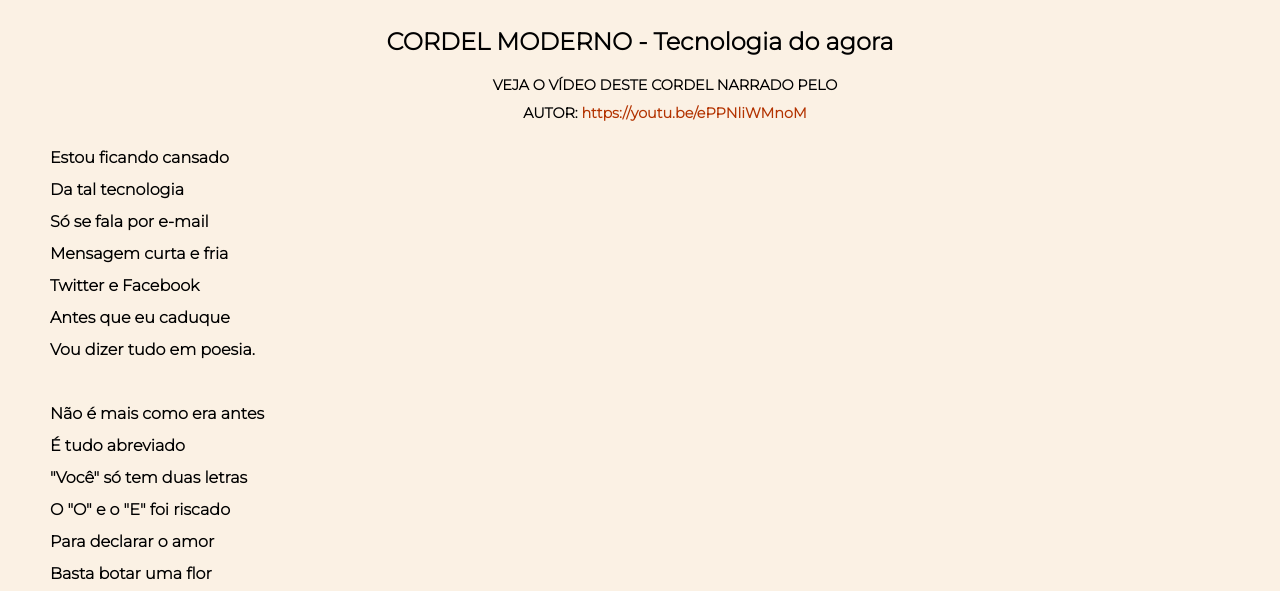
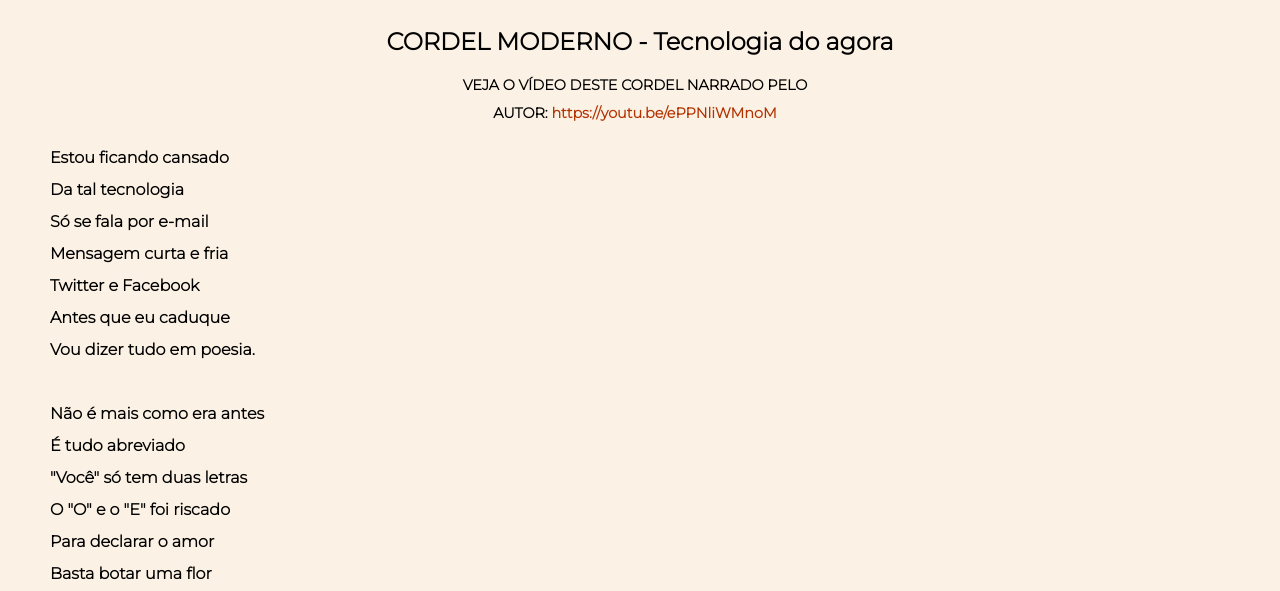
Before and after one commit to MatheusProgramadorBR/projetocordel, a plain HTML site: page index.html in a window 1280 px wide. Shown: the part 209-800 px from the top of the page. Drawn offline with Linux system fonts and the light colour scheme.

Commit message:
Site Atualizado

```diff
--- a/style.css
+++ b/style.css
@@ -42,12 +42,14 @@ h1{
     margin-bottom: 10px;
     font-weight: bolder;
     font-size: 0.9em;
+    margin-left: -10px;
 }
 .paragrafo2{
     text-align: center;
     margin-bottom: 20px;
     font-weight: bolder;
     font-size: 0.9em;
+    margin-left: -10px;
 }
 p{
     margin-left: 50px;
```
